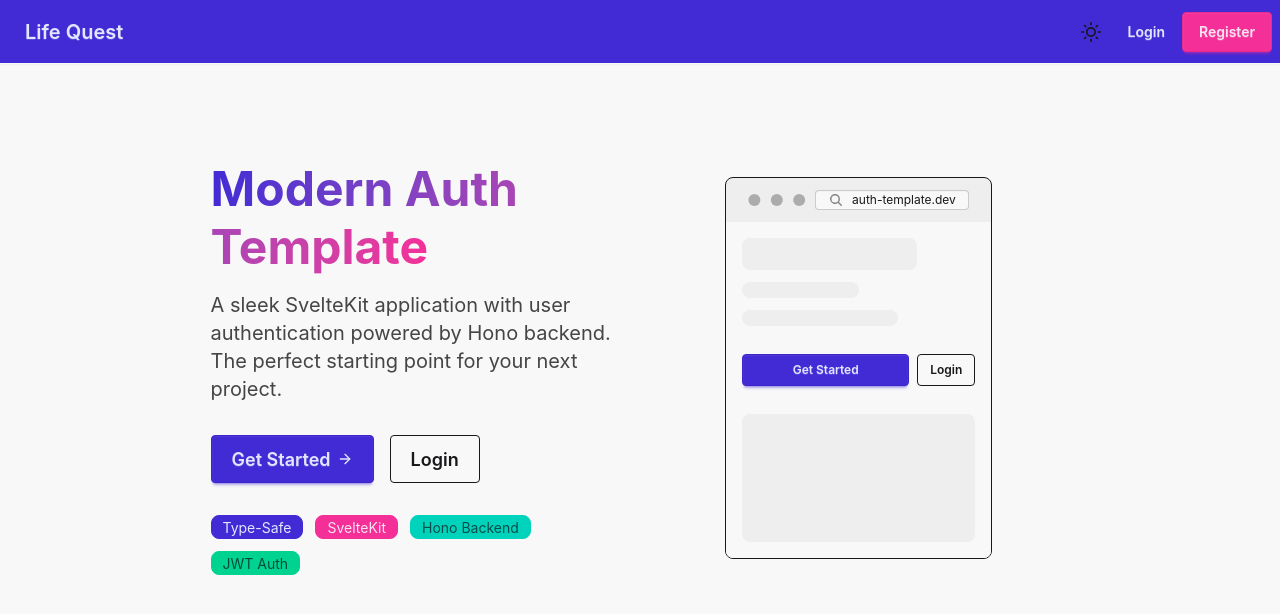
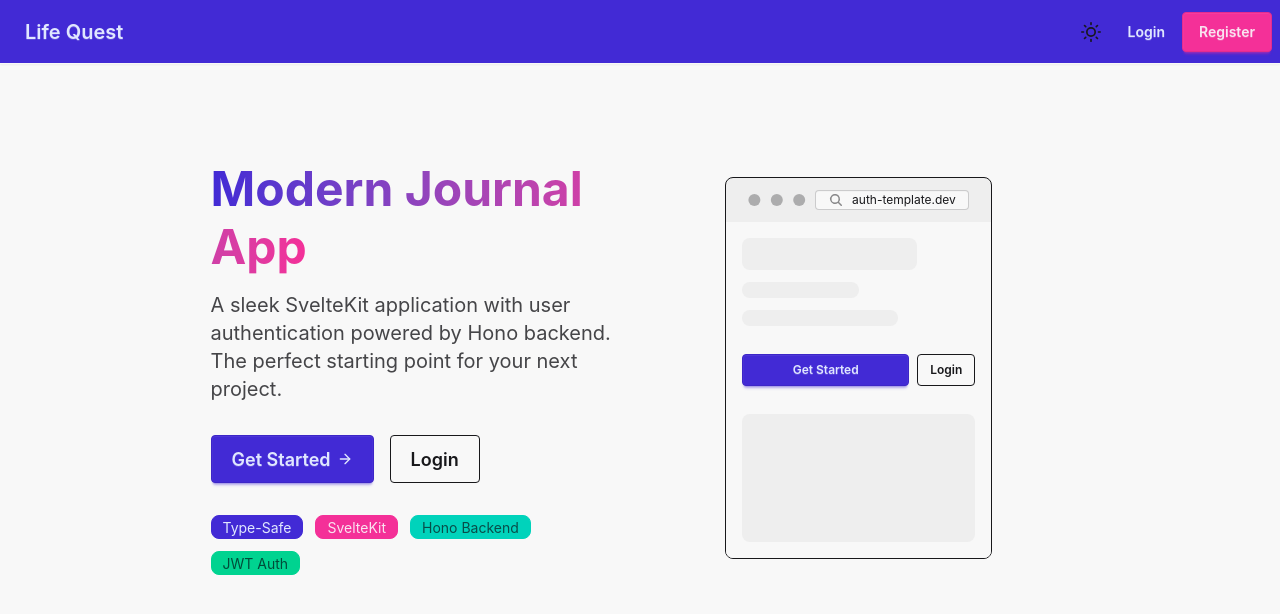
Before and after one commit to robert-crandall/journal-app, a SvelteKit app in the folder frontend/: page / in a window 1280 px wide. Shown: the top 614 px of the page. Built offline with nearby package versions, Linux system fonts and the light colour scheme; what hono would draw is missing.

Commit message:
Rename app

```diff
--- a/frontend/src/routes/+page.svelte
+++ b/frontend/src/routes/+page.svelte
@@ -18,7 +18,7 @@
 </script>
 
 <svelte:head>
-  <title>Home | Auth Template</title>
+  <title>Home | LifeQuest</title>
 </svelte:head>
 
 <div class="min-h-screen">
@@ -129,7 +129,7 @@
             <!-- Left side content -->
             <div class="max-w-xl flex-1">
               <h1 class="mb-4 text-5xl leading-tight font-bold">
-                <span class="text-gradient"> Modern Auth Template </span>
+                <span class="text-gradient"> Modern Journal App </span>
               </h1>
               <p class="text-base-content/80 mb-8 text-xl">
                 A sleek SvelteKit application with user authentication powered by Hono backend. The perfect starting point for your next project.
--- a/frontend/src/routes/register/+page.svelte
+++ b/frontend/src/routes/register/+page.svelte
@@ -66,7 +66,7 @@
 </script>
 
 <svelte:head>
-  <title>Register | Auth Template</title>
+  <title>Register | LifeQuest</title>
 </svelte:head>
 
 <main class="hero min-h-screen">
@@ -75,7 +75,7 @@
       <div class="card-body">
         <!-- Logo at the top -->
         <div class="mb-4 text-center">
-          <a href="/" class="btn btn-ghost text-gradient text-2xl font-bold"> Auth Template </a>
+          <a href="/" class="btn btn-ghost text-gradient text-2xl font-bold"> LifeQuest </a>
         </div>
 
         <RegisterForm {loading} {error} {registrationEnabled} on:register={handleRegister} />
```
Also changed, not shown: 1 other file (tests, documents, lock files or other folders).
